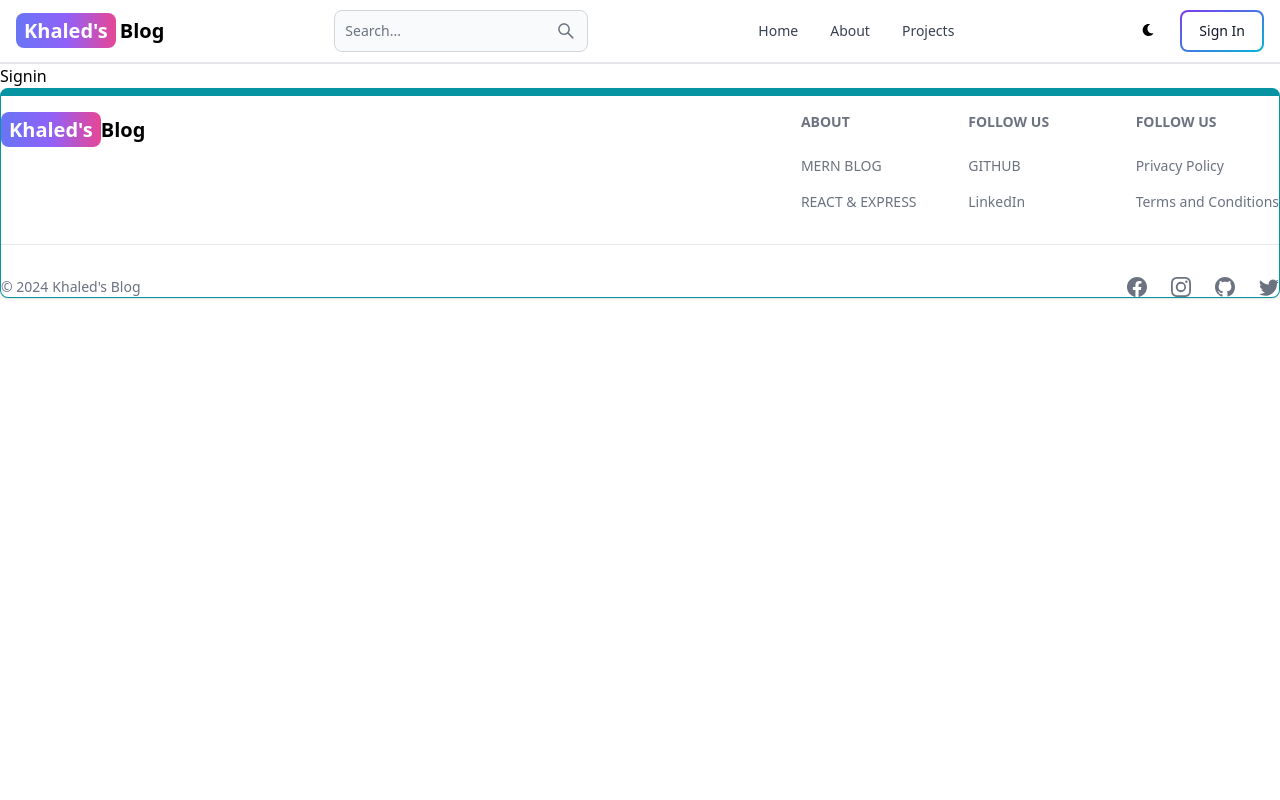
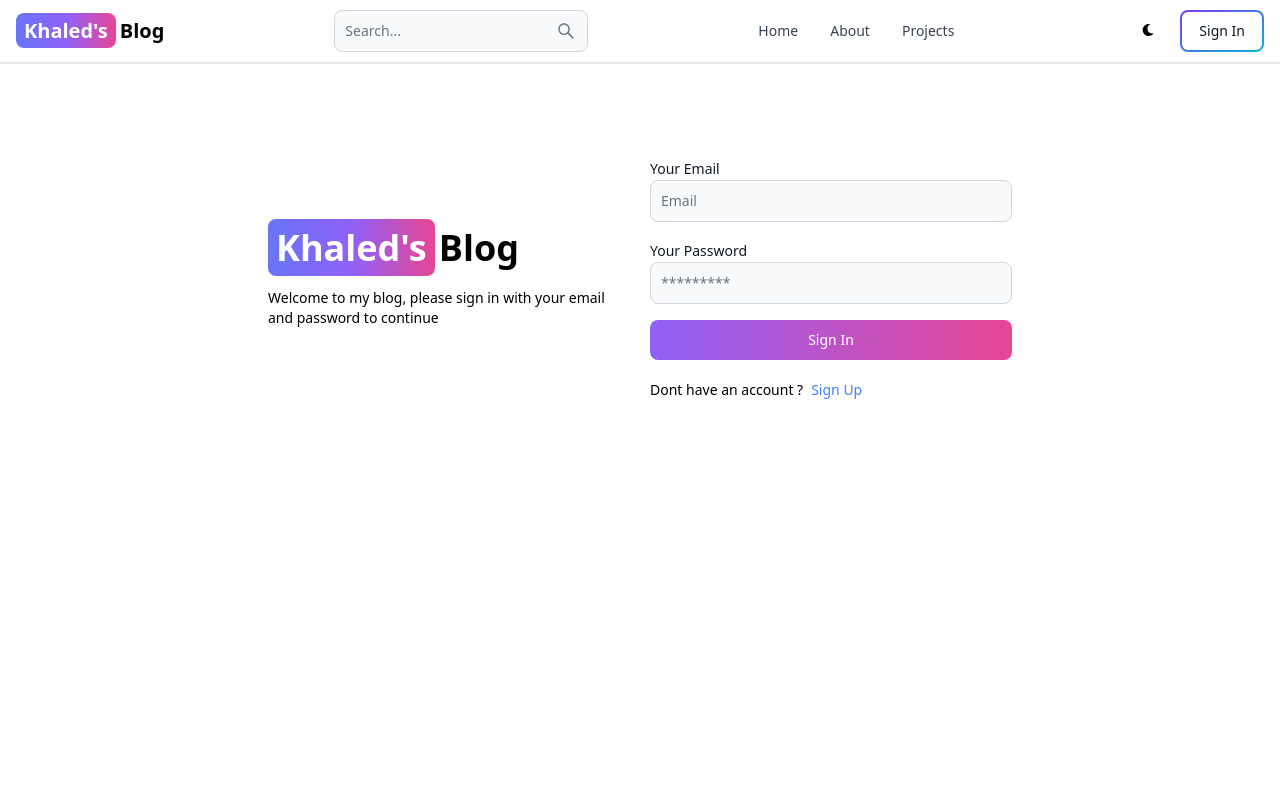
Before and after one commit to KHALEDsSAEED/blog-mern, a React (Vite) app in the folder client/: page /sign-in in a window 1280 px wide. Shown: the top 800 px of the page. Built offline with nearby package versions, Linux system fonts and the light colour scheme.

Commit message:
complete sigin page

```diff
--- a/client/src/pages/Signin.jsx
+++ b/client/src/pages/Signin.jsx
@@ -1,7 +1,119 @@
-import React from 'react'
+import React, { useState } from 'react'
+import { Link, useNavigate } from 'react-router-dom'
+import { Alert, Button, Label, Spinner, TextInput } from 'flowbite-react'
 
 export default function Signin() {
+    const [formData, setFormData] = useState({});
+    const [errorMessage, setErrorMessage] = useState(null);
+    const [loading, setLoading] = useState(false);
+    const navigate = useNavigate();
+
+    const handleChange = (e) => {
+        setFormData({
+            ...formData,
+            [e.target.id]: e.target.value.trim()
+        });
+    }
+    const handleSubmit = async (e) => {
+        e.preventDefault(); // prevent the page from refreshing
+        if (!formData.email || !formData.password) {
+            return setErrorMessage('Please fill in all fields!');
+        }
+
+        try {
+            setLoading(true);
+            setErrorMessage(null);
+            const res = await fetch('api/auth/signin', {
+                method: 'POST', // send data to the server
+                headers: {
+                    'Content-Type': 'application/json'
+                }, // tell the server that we are sending json data
+                body: JSON.stringify(formData) // convert the object to a string
+            });
+            const data = await res.json(); // convert the response to json
+            if (data.success === false) {
+                return setErrorMessage(data.message);
+            }
+            setLoading(false);
+            if (res.ok) {
+                navigate('/');
+            }
+        }
+        catch (err) {
+            setErrorMessage('Something went wrong, please try again!' + err.message);
+            setLoading(false);
+        }
+    }
+
     return (
-        <div>Signin</div>
+        <div className='min-h-screen mt-20'>
+            <div className="flex p-3 max-w-3xl mx-auto flex-col md:flex-row md:items-center gap-5">
+
+                {/*left side */}
+                <div className="flex-1">
+                    <Link to='/' className='font-bold dark:text-white text-4xl'>
+                        <span className='px-2 mr-1 py-1 bg-gradient-to-r text-white
+                        from-indigo-500 via-purple-500 to-pink-500 rounded-lg'>
+                            Khaled's
+                        </span>
+                        Blog
+                    </Link>
+                    <p className='text-sm mt-5'>
+                        Welcome to my blog, please sign in with your email and password to continue
+                    </p>
+                </div>
+
+                {/*right side */}
+                <div className="flex-1">
+                    <form className='flex flex-col gap-4' onSubmit={handleSubmit}>
+                        <div>
+                            <Label value='Your Email' />
+                            <TextInput
+                                type='email'
+                                placeholder='Email'
+                                id='email'
+                                onChange={handleChange}
+                            />
+                        </div>
+                        <div>
+                            <Label value='Your Password' />
+                            <TextInput
+                                type='password'
+                                placeholder='*********'
+                                id='password'
+                                onChange={handleChange}
+                            />
+                        </div>
+                        <Button gradientDuoTone='purpleToPink' type='submit' disabled={loading}>
+                            {
+                                loading ? (
+                                    <>
+                                        <Spinner size='sm' />
+                                        <span className='pl-3'>Loading...</span>
+                                    </>
+                                ) : 'Sign In'
+
+                            }
+                        </Button>
+                    </form>
+                    <div className="flex gap-2 text-sm mt-5">
+                        <span>Dont have an account ?</span>
+                        <Link to='/sign-up' className='text-blue-500'>
+                            Sign Up
+                        </Link>
+                    </div>
+
+                    {
+                        errorMessage && (
+                            <Alert className='mt-5 text-xl' color='failure'>
+                                {errorMessage}
+                            </Alert>
+                        )
+                    }
+
+                </div>
+            </div>
+        </div>
+
     )
 }
```
